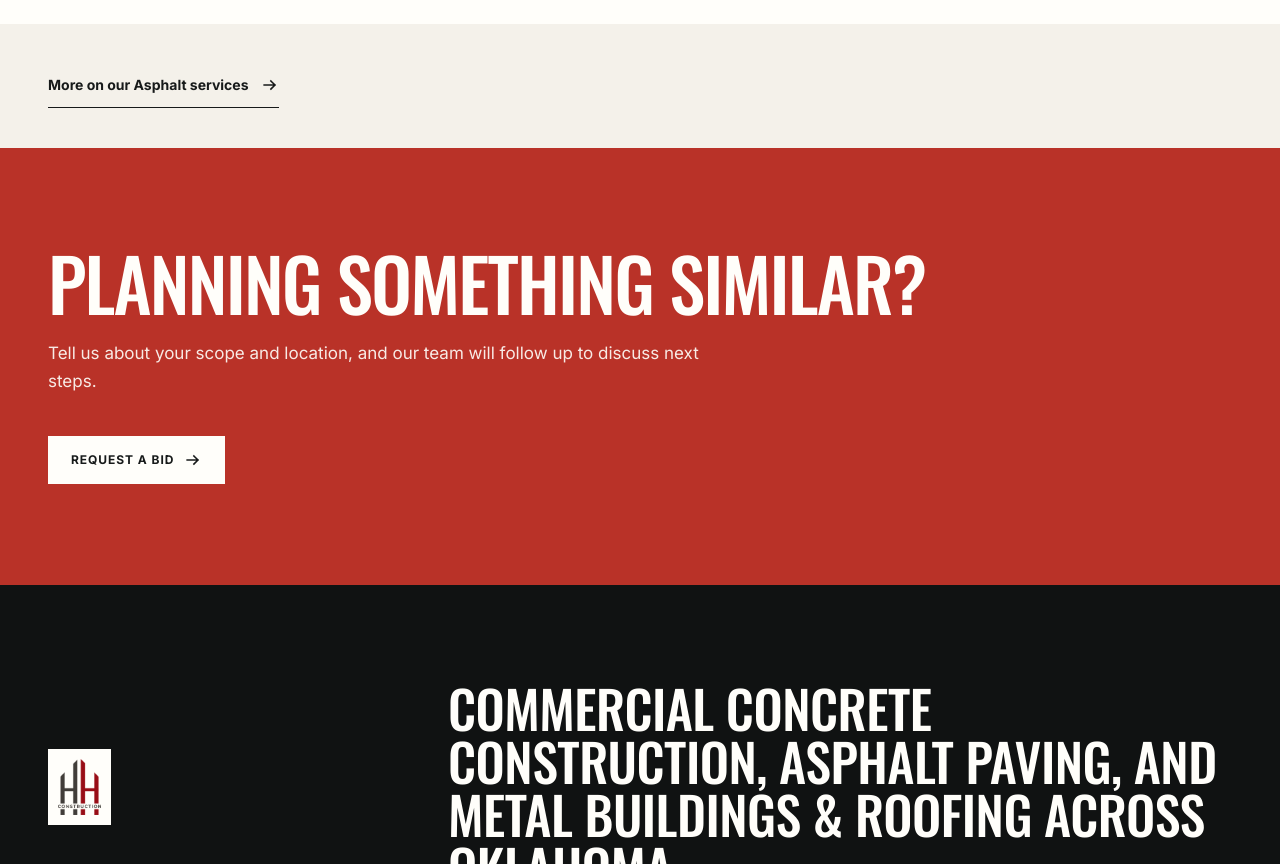
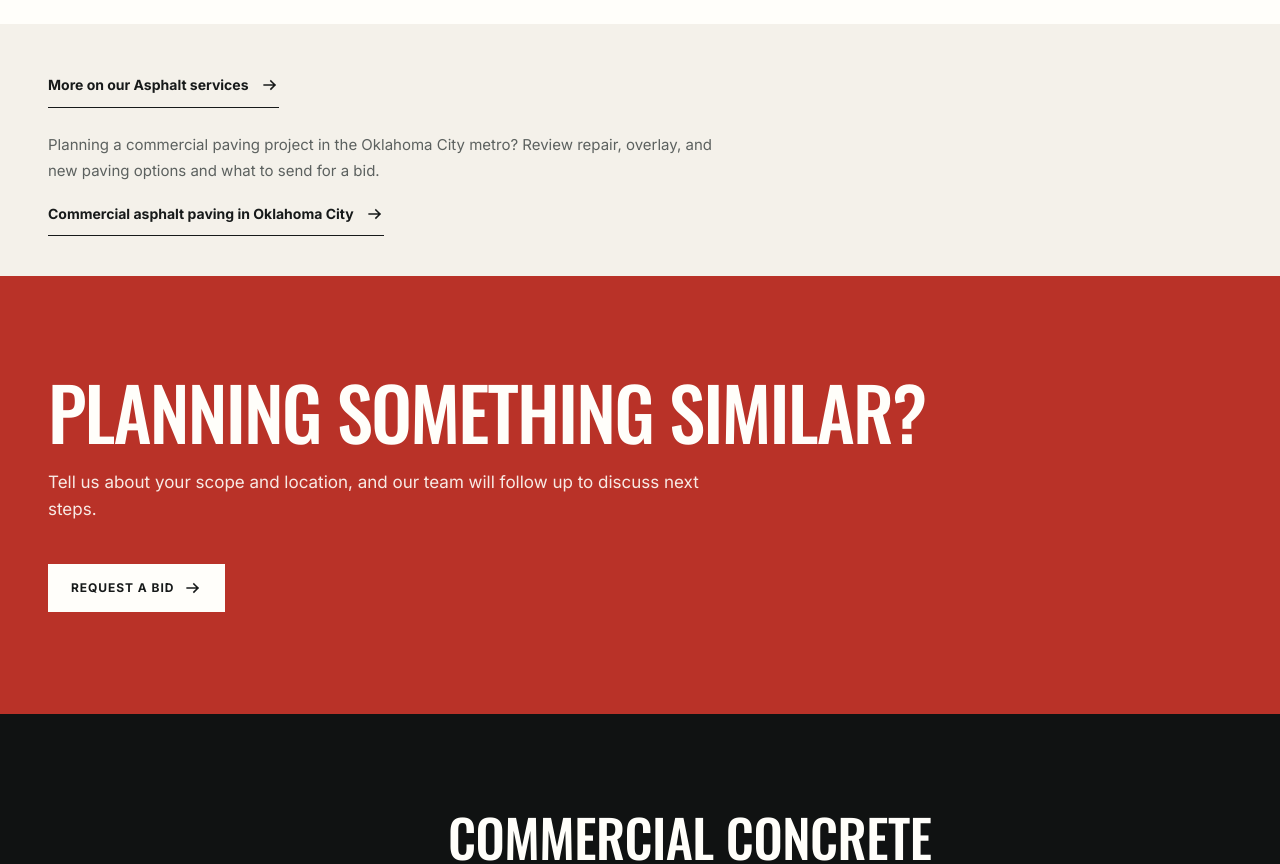
Before and after one commit to Jesusf-cmd/hhbuildok-website, a Next.js app: page /projects/chandler-county-courthouse-parking-lot in a window 1280 px wide. Shown: the part 3980-4844 px from the top of the page. Built offline with nearby package versions, Linux system fonts and the light colour scheme.

Commit message:
Add contextual OKC asphalt links from home and Chandler project

```diff
--- a/app/projects/[slug]/page.tsx
+++ b/app/projects/[slug]/page.tsx
@@ -218,7 +218,7 @@ export default async function ProjectDetailPage({ params }: ProjectPageProps) {
 
       {service ? (
         <section className="bg-warm">
-          <Container className="py-10">
+          <Container className="space-y-6 py-10">
             <Link
               href={service.href}
               className="il-link"
@@ -226,6 +226,19 @@ export default async function ProjectDetailPage({ params }: ProjectPageProps) {
               More on our {service.shortTitle} services
               <ArrowIcon />
             </Link>
+            {study.relatedServices?.map((related) => (
+              <div key={related.href} className="max-w-2xl">
+                <p className="type-body mb-2">{related.description}</p>
+                <Link
+                  href={related.href}
+                  className="il-link"
+                  prefetch={false}
+                >
+                  {related.label}
+                  <ArrowIcon />
+                </Link>
+              </div>
+            ))}
           </Container>
         </section>
       ) : null}
--- a/components/sections/ServiceBlocks.tsx
+++ b/components/sections/ServiceBlocks.tsx
@@ -1,6 +1,7 @@
 import Image from "next/image";
 import Link from "next/link";
 import { services } from "@/lib/site-data";
+import { asphaltCityHref } from "@/lib/asphalt-city-index";
 import { Container } from "@/components/ui/Container";
 import { ArrowIcon } from "@/components/ui/Icons";
 import { SectionHeading } from "@/components/ui/SectionHeading";
@@ -68,6 +69,21 @@ export function ServiceBlocks() {
                       <ArrowIcon />
                     </Link>
                   </div>
+                  {service.slug === "asphalt-paving" ? (
+                    <div className="mt-5">
+                      <p className="type-body mb-2">
+                        Planning a commercial paving project in the metro?
+                      </p>
+                      <Link
+                        href={asphaltCityHref("oklahoma-city")}
+                        className="il-link"
+                        prefetch={false}
+                      >
+                        Commercial asphalt paving in Oklahoma City
+                        <ArrowIcon />
+                      </Link>
+                    </div>
+                  ) : null}
                 </div>
               </Reveal>
             );
--- a/lib/projects-data.ts
+++ b/lib/projects-data.ts
@@ -1,5 +1,6 @@
 import { services } from "@/lib/site-data";
 import { chandlerCountyCourthousePhotos } from "@/lib/chandler-county-courthouse-data";
+import { asphaltCityHref } from "@/lib/asphalt-city-index";
 
 export type ServiceSlug = (typeof services)[number]["slug"];
 
@@ -39,6 +40,12 @@ export type CaseStudy = {
   approach: string;
   outcome: string;
   images: CaseStudyImage[];
+  /** Relevant service guides, separate from the project's location and facts. */
+  relatedServices?: {
+    href: string;
+    label: string;
+    description: string;
+  }[];
   /** Surface this project on the homepage and projects index. */
   featured?: boolean;
   /** Only include with written permission to publish the quote. */
@@ -59,6 +66,14 @@ export const caseStudies: CaseStudy[] = [
       "H&H Construction sealcoated and restriped the Chandler County Courthouse parking lot, then overlaid failing pavement, patched distressed areas, replaced 120 LF of curb, and restriped for ADA compliance in Chandler, Oklahoma.",
     serviceSlug: "asphalt-paving",
     city: "Chandler",
+    relatedServices: [
+      {
+        href: asphaltCityHref("oklahoma-city"),
+        label: "Commercial asphalt paving in Oklahoma City",
+        description:
+          "Planning a commercial paving project in the Oklahoma City metro? Review repair, overlay, and new paving options and what to send for a bid.",
+      },
+    ],
     clientType: "County government",
     completedAt: "2025-10-15",
     summary:
```
